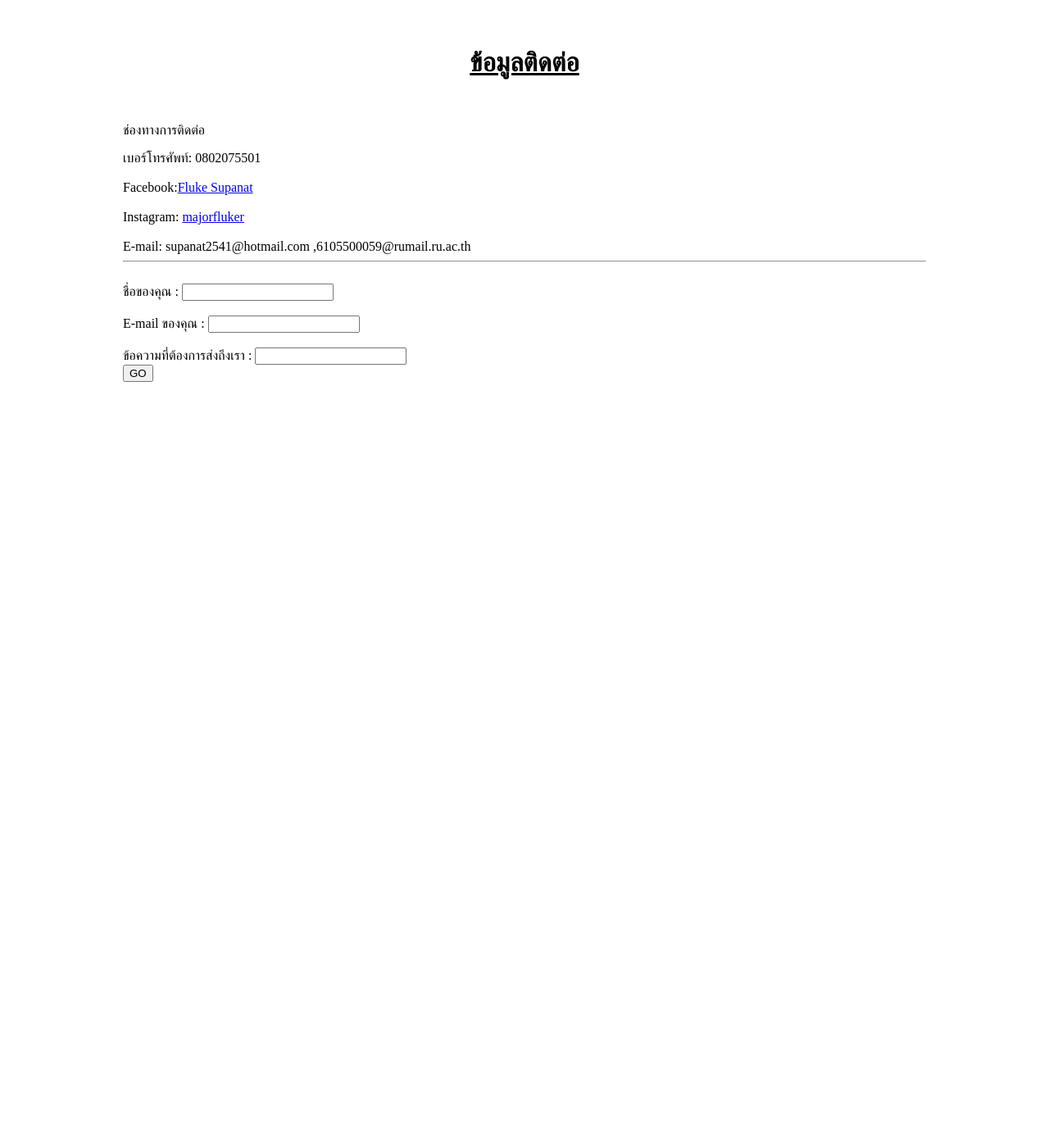
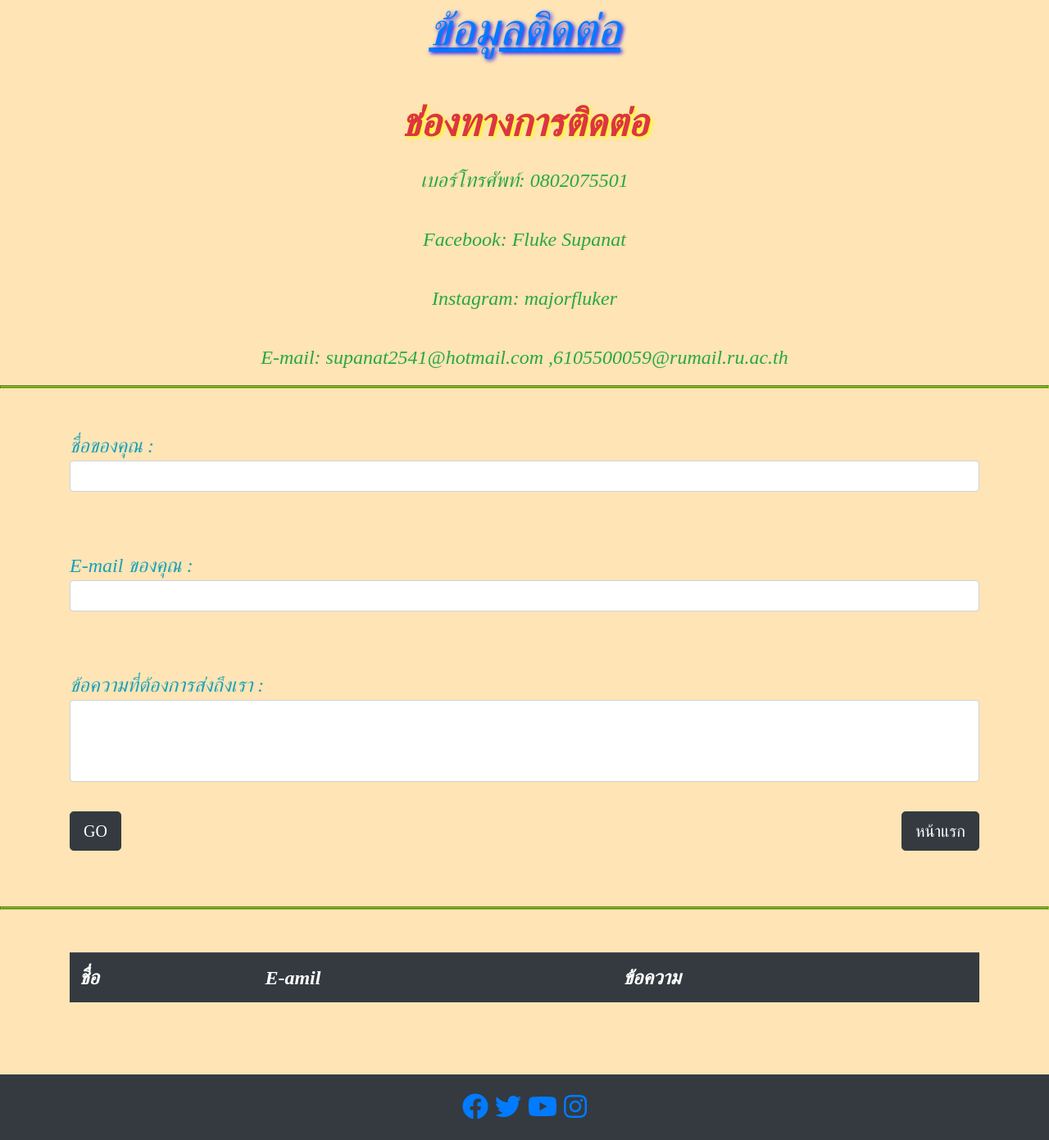
Before and after one commit to F1ukEr/Supanat, a plain HTML site: page contact.html in a window 1280 px wide. Shown: the part 17-1408 px from the top of the page at 82% size. Before the commit the page ends 800 px from the top, so only its background shows below. Drawn offline with nearby package versions, Linux system fonts and the light colour scheme.

Commit message:
Add files via upload

```diff
--- a/contact.html
+++ b/contact.html
@@ -5,29 +5,118 @@
     <meta http-equiv="X-UA-Compatible" content="IE=edge">
     <meta name="viewport" content="width=device-width, initial-scale=1.0">
     <title>ข้อมูลติดต่อ</title>
+    <link rel="stylesheet" href="https://cdnjs.cloudflare.com/ajax/libs/font-awesome/5.15.3/css/all.min.css">
+    <link rel="stylesheet" href="css/bootstrap.min.css">
+    <script src="js/jquery.min.js"></script>
+    <script src="js/popper.min.js">
+    </script>
+    <script src="js/bootstrap.min.js"> </script>
 </head>
-<body  TOPMARGIN="75" LEFTMARGIN="150" face="th sarabun new">
+<style>
+ body {
+     margin-top: 20px;
+     font-family: th sarabun new;
+     font-style: italic;
+     font-size: 24px;
+     background-color: moccasin;
+ }
+ #p1 {
+     font-size: 48px;
+     font-weight: bolder;
+ }
+ hr {
+     border: 2px groove yellowgreen;
+ }
+ #name {
+     width: 100%;
+ }
+ #email {
+     width: 100%;
+ }
+ #message {
+     width: 100%;
+     height: 100px;
+ }
+ .social {
+    align-items: center;
+    font-size: 32px;
+    justify-content: space-between;
+    padding: 1rem 1rem;
+  }
+  #gohome {
+      float: right;
+  }
+</style>
+<script>
+    function myFunction() {
+        var table = document.getElementById("table");
+        var row = table.insertRow(-1);
+    var name = row.insertCell(0);
+    var email = row.insertCell(1);
+    var message = row.insertCell(2);
 
-    <center>
-        <h1><u>ข้อมูลติดต่อ</u></h1>
-      </center>
+  name.innerHTML = document.getElementById("name").value;
+  email.innerHTML = document.getElementById("email").value;
+  message.innerHTML = document.getElementById("message").value;
+  return false;
+    }
+</script>
+<body >
+
+
+        <h1 class="text-center text-primary" style="font-size: 56px; text-shadow: 2px 2px 5px blue;"><u>ข้อมูลติดต่อ</u></h1>
+
       <br>
-      <font size = 3  >
-        <p>ช่องทางการติดต่อ</p>
-        <span >เบอร์โทรศัพท์: 0802075501</span><br><br>
-        <span>Facebook:<a href="https://www.facebook.com/supanat1998/">Fluke Supanat</a></span>
+      <div class="container-fluid" style="text-align: center;">
+        <p id ="p1" class="text-danger" style="text-shadow: 2px 2px 5px yellow;">ช่องทางการติดต่อ</p>
+        <span class="text-success">เบอร์โทรศัพท์: 0802075501</span><br><br>
+        <span class="text-success">Facebook: <a href="https://www.facebook.com/supanat1998/" class ="text-success">Fluke Supanat</a></span>
         <br><br>
-        <span>Instagram: <a href="https://www.instagram.com/majorfluker/">majorfluker</a></span>
+        <span class="text-success">Instagram: <a href="https://www.instagram.com/majorfluker/" class ="text-success">majorfluker</a></span>
         <br><br>
-        <span>E-mail: supanat2541@hotmail.com ,6105500059@rumail.ru.ac.th</span>
-        </font>
+        <span class="text-success">E-mail: supanat2541@hotmail.com ,6105500059@rumail.ru.ac.th</span>
+
+      </div>
+
+
         <hr>
         <br>
-        <form action="index.html" method="get">
-            <span>ชื่อของคุณ : <input type="text" name="name"></span> <br><br>
-            <span>E-mail ของคุณ : <input type="text" name="email"></span> <br><br>
-           <span>ข้อความที่ต้องการส่งถึงเรา : <input type="text" name="message"></span> <br>
-           <input type="submit" value="GO">
+        <div class="container text-info">
+            <form action="index.html" method="get">
+            <div class="form-group ">
+                <span>ชื่อของคุณ : <input type="text" id="name" class="form-control"></span> <br><br>
+            <span>E-mail ของคุณ : <input type="text" id="email" class="form-control"></span> <br><br>
+           <span>ข้อความที่ต้องการส่งถึงเรา : <input type="text" id="message" class="form-control"></span> <br>
+           <input type="button" value="GO" class="btn btn-dark btn-lg" onclick="myFunction()">
+           <input type="submit" value="หน้าแรก" class="btn btn-dark btn-lg " id="gohome">
+            </div>
+
         </form>
+        </div>
+
+
+        <br>
+        <hr>
+        <br>
+        <div class="container"><table id="table" class="table table-dark table-hover">
+            <tr>
+                <th>ชื่อ</th>
+                <th>E-amil</th>
+                <th>ข้อความ</th>
+            </tr>
+        </table></div>
+
+        <br><br>
+
+
+        <footer class="container-fluid text-center bg-dark text-white">
+            <div class="social ">
+        <a href="https://www.facebook.com"><i class="fab fa-facebook"></i></a>
+        <a href="https://twitter.com/home?lang=th"><i class="fab fa-twitter"></i></a>
+        <a href="https://www.youtube.com"><i class="fab fa-youtube"></i></a>
+        <a href="https://www.instagram.com"><i class="fab fa-instagram"></i></a>
+      </div>
+          </footer>
 </body>
+
 </html>
```
Also changed, not shown: index.html (+93 -22 lines).
